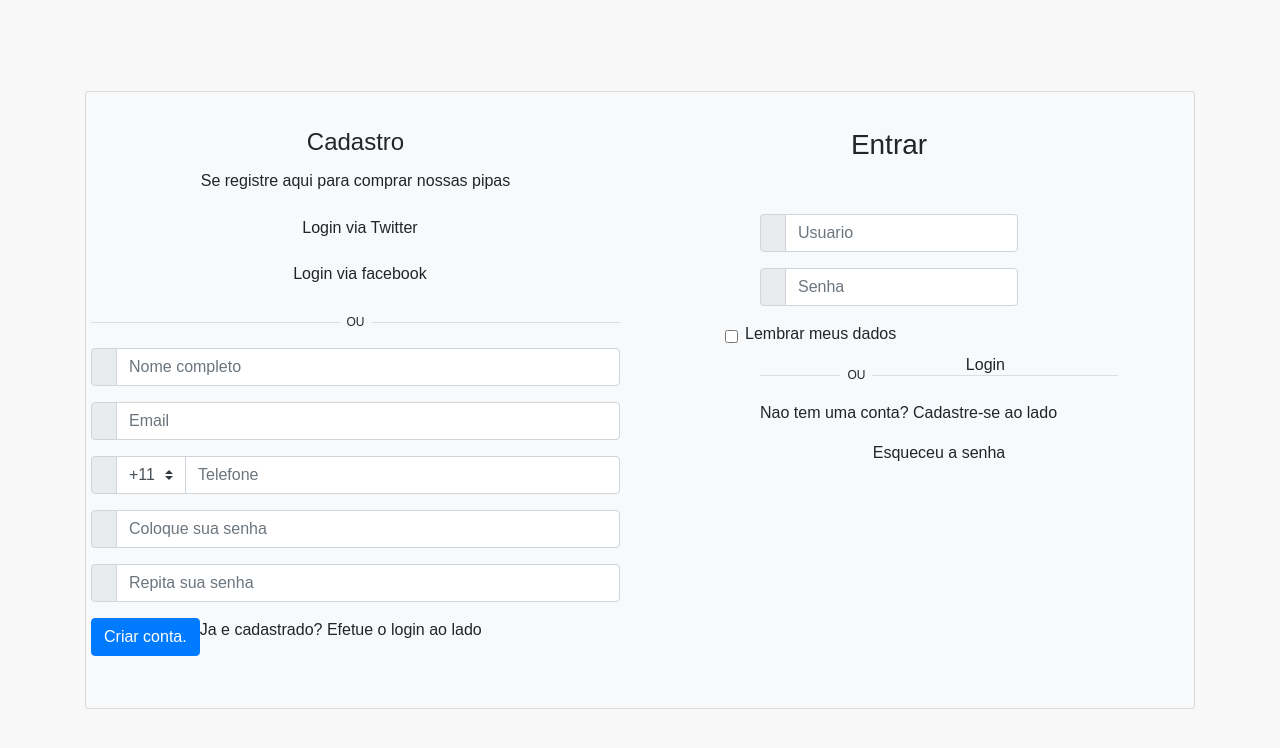
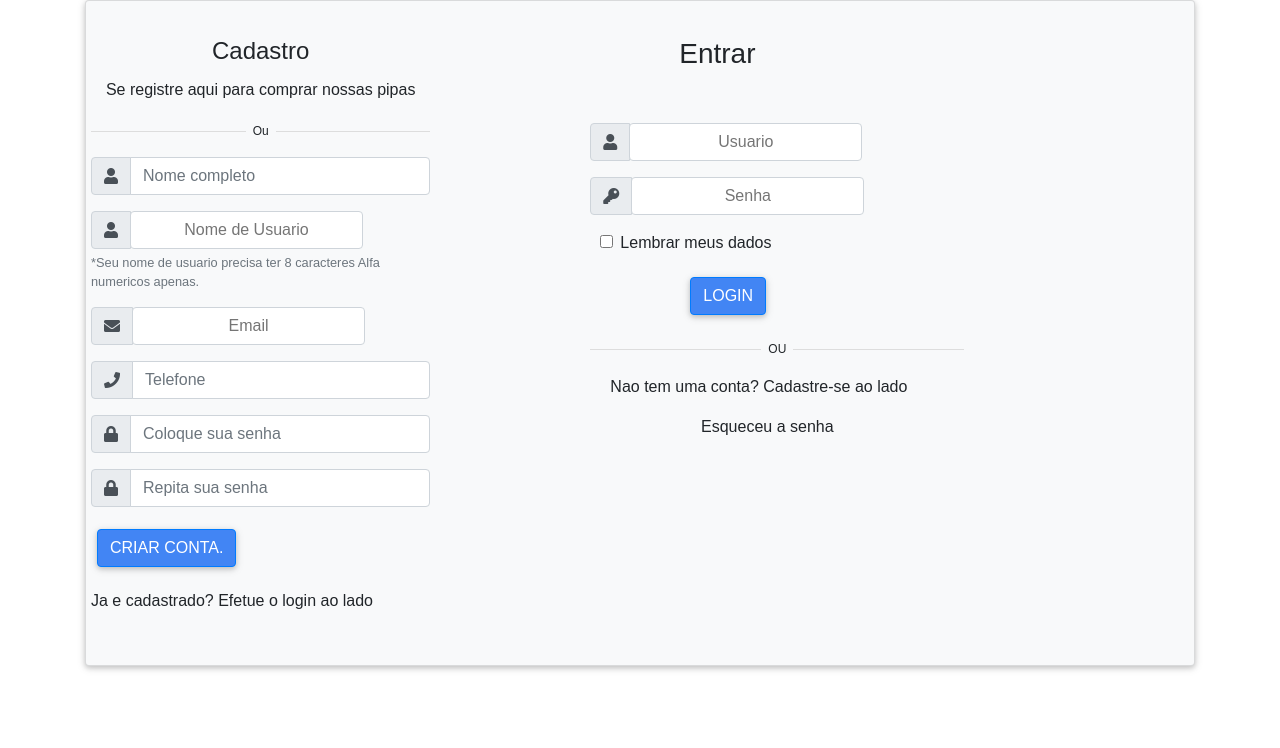
Before and after one commit to milvusartis/ecommerce-de-pipas, a React (Create React App) app in the folder react/: page / in a window 1280 px wide. Shown: the top 748 px of the page. Built offline with nearby package versions, Linux system fonts and the light colour scheme; a web font is replaced by a local one.

Commit message:
Validacao e aplique de mascaras concluida, Ajustes de formatacao das colunas

```diff
--- a/react/package.json
+++ b/react/package.json
@@ -7,9 +7,13 @@
     "@testing-library/react": "^9.3.2",
     "@testing-library/user-event": "^7.1.2",
     "bootstrap": "^4.4.1",
+    "mdbootstrap": "^4.14.0",
+    "mdbreact": "^4.25.3",
     "react": "^16.13.0",
     "react-dom": "^16.13.0",
+    "react-input-mask": "^3.0.0-alpha.2",
     "react-scripts": "3.4.0",
+    "react-text-mask": "^5.4.3",
     "reactstrap": "^8.4.1"
   },
   "scripts": {
--- a/react/public/index.html
+++ b/react/public/index.html
@@ -9,35 +9,11 @@
       name="description"
       content="Web site created using create-react-app"
     />
-    <link rel="apple-touch-icon" href="%PUBLIC_URL%/logo192.png" />
-    <!--
-      manifest.json provides metadata used when your web app is installed on a
-      user's mobile device or desktop. See https://developers.google.com/web/fundamentals/web-app-manifest/
-    -->
-    <link rel="manifest" href="%PUBLIC_URL%/manifest.json" />
-    <!--
-      Notice the use of %PUBLIC_URL% in the tags above.
-      It will be replaced with the URL of the `public` folder during the build.
-      Only files inside the `public` folder can be referenced from the HTML.
 
-      Unlike "/favicon.ico" or "favicon.ico", "%PUBLIC_URL%/favicon.ico" will
-      work correctly both with client-side routing and a non-root public URL.
-      Learn how to configure a non-root public URL by running `npm run build`.
-    -->
     <title>Milvus artis - Login</title>
   </head>
   <body>
     <noscript>You need to enable JavaScript to run this app.</noscript>
     <div id="root"></div>
-    <!--
-      This HTML file is a template.
-      If you open it directly in the browser, you will see an empty page.
-
-      You can add webfonts, meta tags, or analytics to this file.
-      The build step will place the bundled scripts into the <body> tag.
-
-      To begin the development, run `npm start` or `yarn start`.
-      To create a production bundle, use `npm run build` or `yarn build`.
-    -->
   </body>
 </html>
--- a/react/src/componentes/login/Styles.css
+++ b/react/src/componentes/login/Styles.css
@@ -22,16 +22,6 @@
     z-index: 1;
 }
 
-.btn-facebook {
-    background-color: #405D9D;
-    color: #fff;
-}
-.btn-twitter {
-    background-color: #42AEEC;
-    color: #fff;
-}
-
-
 .cardCorpo{
     margin-right: 100px;
 }
--- a/react/src/componentes/login/index.js
+++ b/react/src/componentes/login/index.js
@@ -1,5 +1,8 @@
 import React, {Component} from 'react';
 import "./Styles.css";
+import '@fortawesome/fontawesome-free/css/all.min.css';
+import 'mdbreact/dist/css/mdb.css';
+import InputMask from "react-input-mask";
 
 
 import {
@@ -9,9 +12,30 @@ import {
     Form,
     FormGroup,
     Input,
-    Row
+    Row,
+    FormText
+
 } from 'reactstrap';
 
+
+
+(function() {
+    'use strict';
+    window.addEventListener('load', function() {
+    // Fetch all the forms we want to apply custom Bootstrap validation styles to
+    var forms = document.getElementsByClassName('needs-validation');
+    // Loop over them and prevent submission
+    var validation = Array.prototype.filter.call(forms, function(form) {
+    form.addEventListener('submit', function(event) {
+    if (form.checkValidity() === false) {
+    event.preventDefault();
+    event.stopPropagation();
+    }
+    form.classList.add('was-validated');
+    }, false);
+    });
+    }, false);
+    })();
 
 class Login extends Component {
 
@@ -19,62 +43,59 @@ class Login extends Component {
         return (
             <>
 
-<Container>
+        <Container>
 
         <Card className="bg-light">
             <Row className="cardCorpo">
-                <div className="card-body col-sm-6" style={{marginRight: 120}}>
+                <div className="card-body col-sm-4" style={{marginRight: 120}}>
                     <h4 className="card-title mt-3 text-center">Cadastro</h4>
                     <p className="text-center">Se registre aqui para comprar nossas pipas</p>
                     <p>
-                        <a href className="btn btn-block btn-twitter"> <i className="fab fa-twitter"></i> &#xA0; Login via
-                            Twitter</a>
-                        <a href className="btn btn-block btn-facebook"> <i className="fab fa-facebook-f"></i> &#xA0; Login via
-                            facebook</a>
                     </p>
                     <p className="divider-text">
-                        <span className="bg-light">OU</span>
+                        <span className="bg-light">Ou</span>
                     </p>
-                    <Form>
+                    <Form className="needs-validation" novalidate>
                         <FormGroup className="input-group">
                             <div className="input-group-prepend">
                                 <span className="input-group-text"> <i className="fa fa-user"></i> </span>
                             </div>
-                            <Input name placeholder="Nome completo" type="text"></Input>
+                            <InputMask className="input-group-text bg-white" placeholder="Nome completo"class="form-control" id="validationCustom01"required></InputMask>
+                        </FormGroup>
+                        <FormGroup className="input-group">
+                            <div className="input-group-prepend">
+                                <span className="input-group-text"> <i className="fa fa-user"></i> </span>
+                            </div>
+                            <InputMask className="input-group-text bg-white" placeholder="Nome de Usuario" mask="********" id="validationCustom02"required></InputMask>
+                            <FormText>*Seu nome de usuario precisa ter 8 caracteres Alfa numericos apenas.</FormText>
                         </FormGroup>
                         <FormGroup className="input-group">
                             <div className="input-group-prepend">
                                 <span className="input-group-text"> <i className="fa fa-envelope"></i> </span>
                             </div>
-                            <Input name placeholder="Email " type="email"></Input>
+                            <InputMask className="input-group-text bg-white" placeholder="Email" type="email" required></InputMask>
                         </FormGroup>
                         <FormGroup className="input-group">
                             <div className="input-group-prepend">
                                 <span className="input-group-text"> <i className="fa fa-phone"></i> </span>
                             </div>
-                            <select className="custom-select" style={{maxWidth: 70}}>
-                                <option selected>+11</option>
-                                <option value="1">+19</option>
-                                <option value="2">+21</option>
-                                <option value="3">+12</option>
-                            </select>
-                            <Input name placeholder="Telefone" type="text"></Input>
+                            <InputMask className="input-group-text bg-white" placeholder="Telefone" mask="+55(99)99999-9999"class="form-control" id="validationCustom03"required></InputMask>
                         </FormGroup>
                         <FormGroup className="input-group">
                             <FormGroup className="input-group">
                                 <div className="input-group-prepend">
                                     <span className="input-group-text"> <i className="fa fa-lock"></i> </span>
                                 </div>
-                                <Input placeholder="Coloque sua senha" type="password"></Input>
+                                <InputMask className="input-group-text bg-white" placeholder="Coloque sua senha" type="password"class="form-control" id="validationCustom04"required></InputMask>
                             </FormGroup>
                             <FormGroup className="input-group">
                                 <div className="input-group-prepend">
                                     <span className="input-group-text"> <i className="fa fa-lock"></i> </span>
                                 </div>
-                                <Input placeholder="Repita sua senha" type="password"></Input>
+                                <InputMask className="input-group-text bg-white" placeholder="Repita sua senha" type="password"class="form-control" id="validationCustom04"required></InputMask>
                             </FormGroup>
                         <FormGroup>
-                                <Button color="primary" block> Criar conta. </Button>
+                                <Button color="primary" > Criar conta. </Button>
                         </FormGroup>
                         <p className="text-center"> Ja e cadastrado? Efetue o login ao lado </p>
                     </FormGroup>
@@ -86,34 +107,31 @@ class Login extends Component {
                             <h3>Entrar </h3>
                         </div>
                         <div className="card-body"/>
-                            <Form>
+                            <Form style={{marginLeft:20}}>
                                 <FormGroup className="input-group">
                                     <div className="input-group-prepend">
                                         <span className="input-group-text"><i className="fas fa-user"></i></span>
                                     </div>
-                                    <Input type="text" placeholder="Usuario"></Input>
+                                    <InputMask className="input-group-text bg-white" type="text" placeholder="Usuario"></InputMask>
                                 </FormGroup>
                                 <FormGroup className="input-group">
                                     <div className="input-group-prepend">
                                         <span className="input-group-text"><i className="fas fa-key"></i></span>
                                     </div>
-                                    <Input type="password" placeholder="Senha"></Input>
+                                    <InputMask className="input-group-text bg-white" type="password" placeholder="Senha"></InputMask>
                                 </FormGroup>
-                                <Row className="align-items-center remember">
-                                    <Input type="checkbox"></Input>Lembrar meus dados
-                                </Row>
-
-                                <FormGroup>
-                                    <input type="submit" value="Login" className="btn float-right login_btn"/>
+                                <FormGroup style={{marginLeft:30}}>
+                               <Input type="checkbox"> </Input> Lembrar meus dados
                                 </FormGroup>
+                                <Button color="primary" type="submit"style={{marginLeft:100}}> Login </Button>
                             </Form>
                         </div>
 
-                            <p className="divider-text">
-                                <span className="bg-light">OU</span>
-                      </p>
+                            <p className="divider-text"style={{marginLeft:20}}>
+                                <span className="bg-light" >OU </span>
+                            </p>
                             <div>
-                               <p>Nao tem uma conta?
+                               <p style={{marginLeft:40}}>Nao tem uma conta?
                                Cadastre-se ao lado</p>
                             </div>
                             <div className="d-flex justify-content-center">
--- a/react/src/css/global.css
+++ b/react/src/css/global.css
@@ -8,10 +8,3 @@
 html, body, #root {
     height: 100%;
 }
-
-#root {
-    display: flex;
-    justify-content: center;
-    align-items: center;
-    background-color: #f8f8f8;
-}
```
Also changed, not shown: 2 other files (tests, documents, lock files or other folders).
